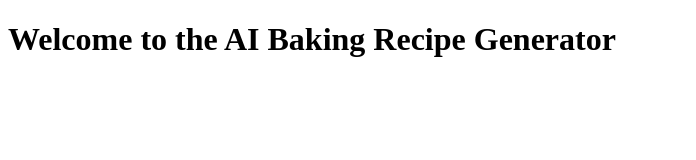
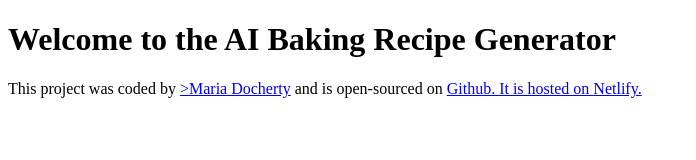
Before and after one commit to Mariadoc1/AI_Recipe_Generator, a plain HTML site: page index.html in a window 1280 px wide. Shown: the whole page, without its empty margins (0-696 px from the left). Drawn offline with Linux system fonts and the light colour scheme.

Commit message:
Added links in footer to Github and Netlify.

```diff
--- a/index.html
+++ b/index.html
@@ -7,6 +7,15 @@
   </head>
   <body>
     <h1>Welcome to the AI Baking Recipe Generator</h1>
+    <footer>
+      This project was coded by
+      <a href="https://github.com/Mariadoc1" target="_blank">>Maria Docherty</a>
+      and is open-sourced on
+      <a href="https://github.com/Mariadoc1/AI_Recipe_Generator" target="_blank"
+        >Github. It is hosted on
+        <a href="https://project-ai-generator.netlify.app/">Netlify.</a></a
+      >
+    </footer>
     <script src="src/index.js"></script>
   </body>
 </html>
```
